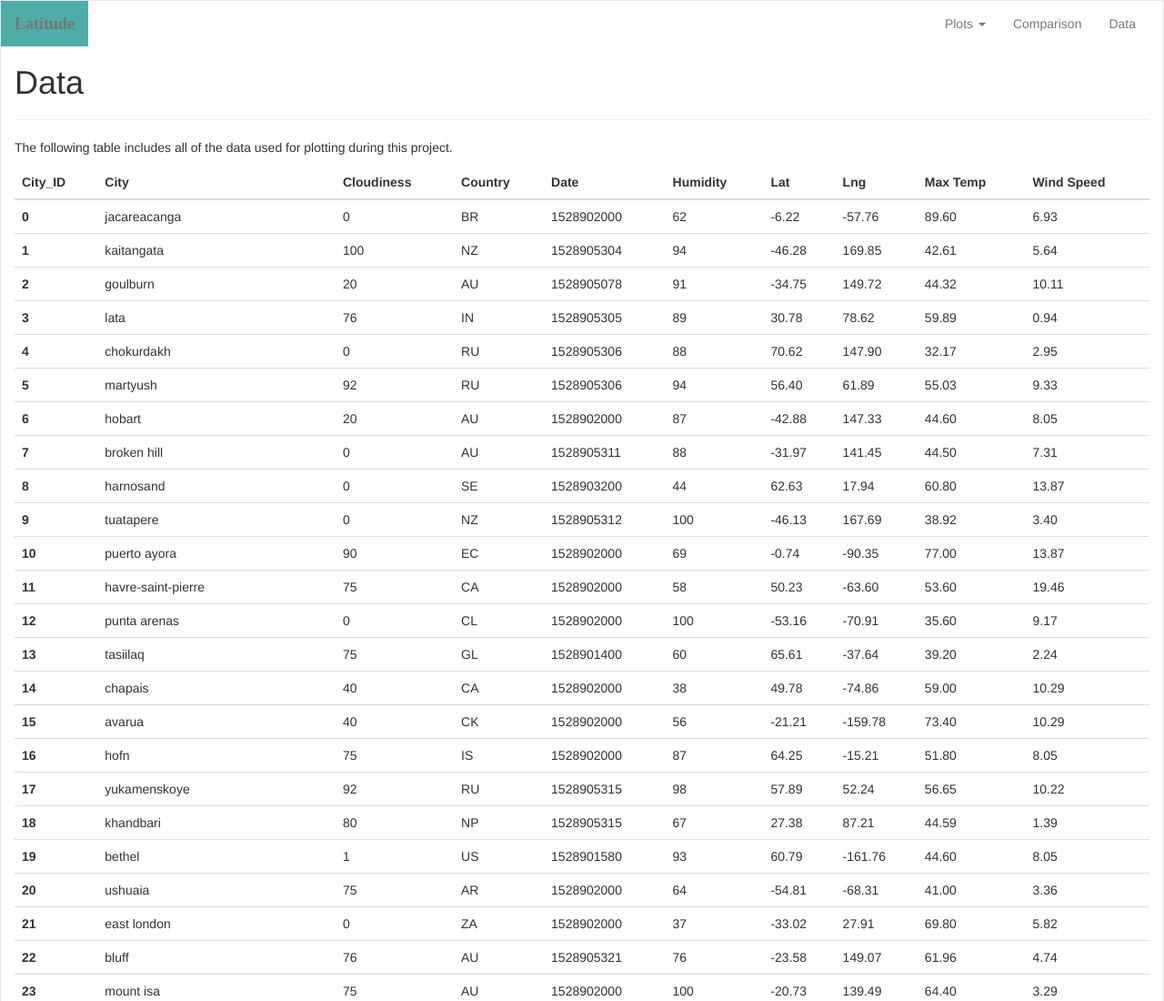
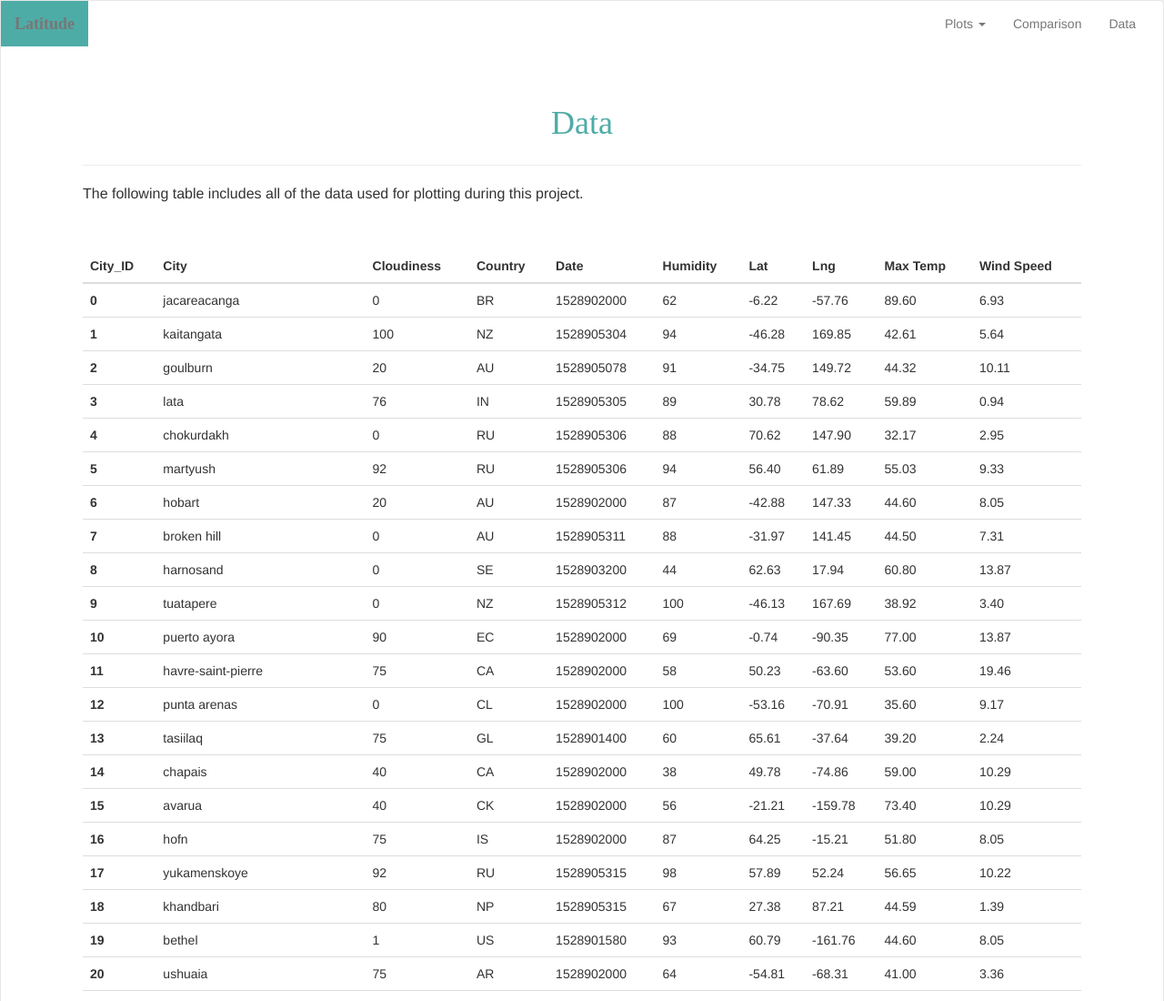
Before and after one commit to tnguyen0306/tnguyen0306.github.io, a plain HTML site: page data.html in a window 1280 px wide. Shown: the top 1100 px of the page at 91% size. Drawn offline with nearby package versions, Linux system fonts and the light colour scheme.

Commit message:
Beta 1.2.0 - update style for data page

```diff
--- a/style.css
+++ b/style.css
@@ -162,3 +162,28 @@ body{
     margin-top: 10px;
     margin-bottom: 10px;
 }
+
+.data-city {
+    background-color: white;
+    padding-left: 40px;
+    padding-top: 30px;
+    padding-right: 40px;
+    margin-top: 30px;
+    margin-left: 20px;
+    margin-right: 20px;
+}
+.data-h1 {
+    color: #4eaca7;
+    font-family: 'Times New Roman', Times, serif;
+    font-size: 36px;
+    margin-top: 5px;
+    margin-bottom: 25px;
+    text-align: center;
+
+}
+.data-p {
+    font-size: 16px;
+    margin-top: 10px;
+    margin-bottom: 50px;
+
+}
```
